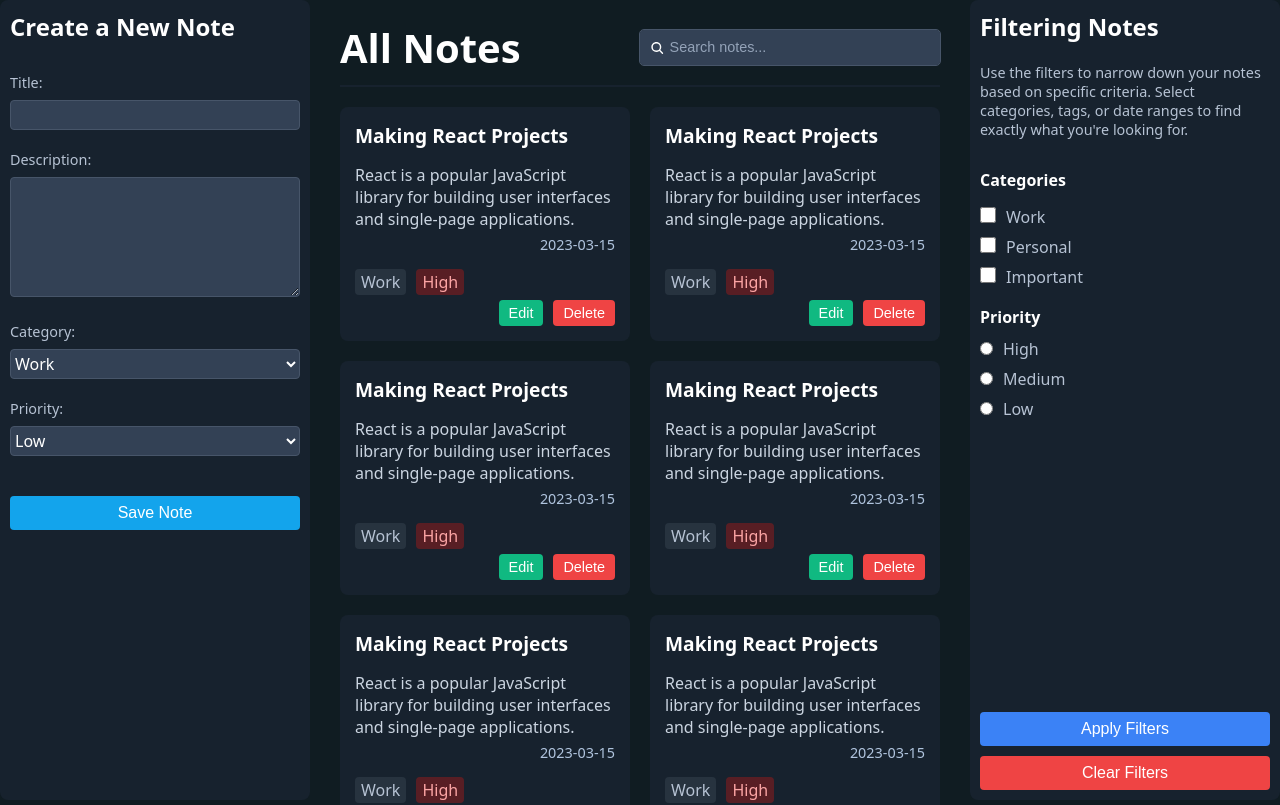
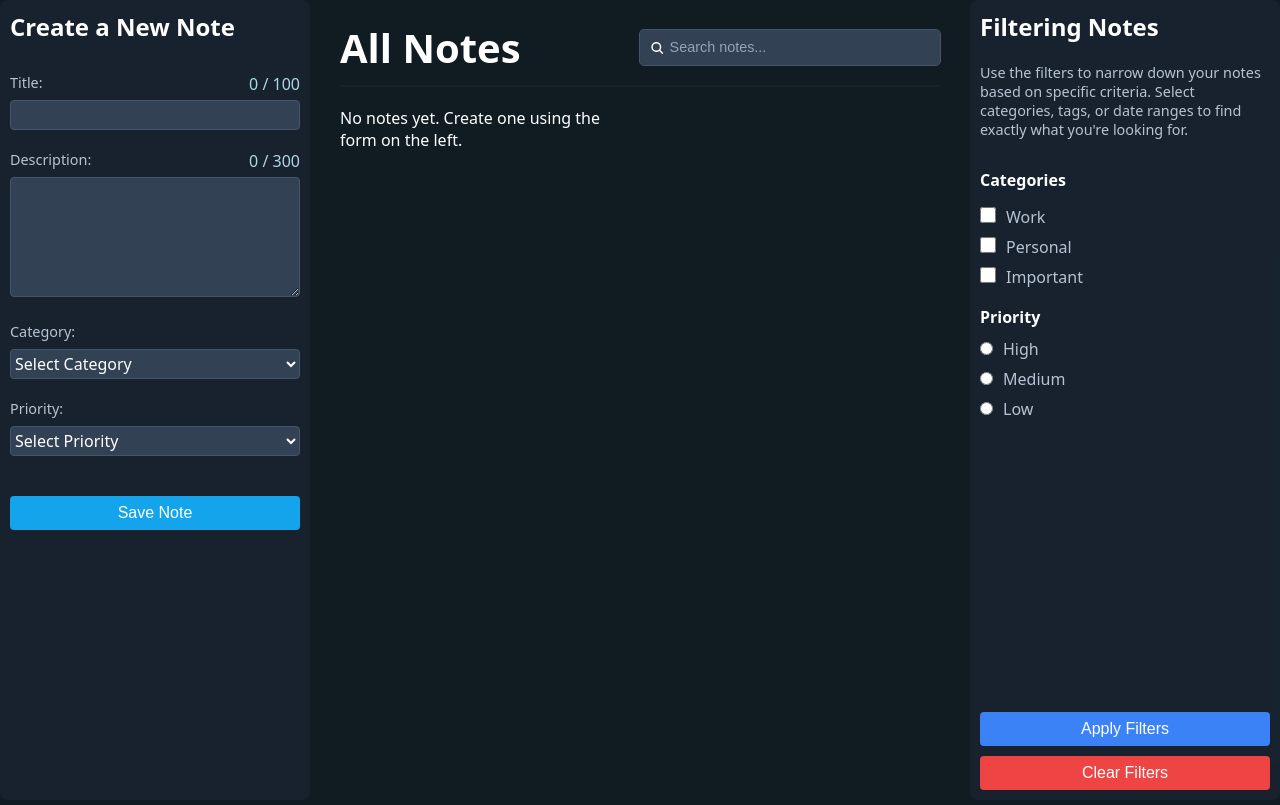
Before and after one commit to RaviCoderWallah/React-Mini-Project, a React (Vite) app in the folder 03_Product-Filter/: page / in a window 1280 px wide. Shown: the top 805 px of the page. Built offline with nearby package versions, Linux system fonts and the light colour scheme.

Commit message:
feat: saved on localstorage, filter apply based on priority

```diff
--- a/03_Product-Filter/components/LeftSideBar.jsx
+++ b/03_Product-Filter/components/LeftSideBar.jsx
@@ -1,29 +1,118 @@
-const LeftSideBar = () => {
+import { useState } from "react";
+
+const LeftSideBar = ({ setAllNotes, allNotes, setFilteredNotes }) => {
+  const [formData, setFormData] = useState({
+    id: crypto.randomUUID(),
+    title: '',
+    description: '',
+    category: '',
+    priority: '',
+    dateCreateAt: new Date().toLocaleDateString('en-GB').replace(/\//g, '-')
+  });
+
+  const [trackTitleLength, isTrackTitleLength] = useState(0);
+  const [trackDescriptionLength, isTrackDescriptionLength] = useState(0);
+
+  // Handle input change dynamically
+  const handleChange = (e) => {
+    const { name, value } = e.target;
+    setFormData((prev) => ({
+      ...prev,
+      [name]: value
+    }));
+
+    if (name === "title") {
+      isTrackTitleLength(value.length);
+    }
+
+    if (name === "description") {
+      isTrackDescriptionLength(value.length);
+    }
+  };
+
+  const handleSubmit = (e) => {
+    e.preventDefault();
+
+    // Add the new note to both states
+    const updatedNotes = [...allNotes, formData];
+    setAllNotes(updatedNotes);      // ✅ update master data
+    setFilteredNotes(updatedNotes); // ✅ show it immediately on UI
+
+    // Reset form
+    setFormData({
+      id: crypto.randomUUID(),
+      title: '',
+      description: '',
+      category: '',
+      priority: '',
+      dateCreateAt: new Date().toLocaleDateString('en-GB').replace(/\//g, '-')
+    });
+    isTrackTitleLength(0);
+    isTrackDescriptionLength(0);
+  };
+
   return (
     <div className="left-sidebar">
       <h1>Create a New Note</h1>
-      <form>
+      <form onSubmit={handleSubmit}>
         <div className="left-sidebar-controls">
+
           <div>
-            <label htmlFor="title">Title:</label>
-            <input type="text" id="title" name="title" />
+            <div className="input-label">
+              <label htmlFor="title">Title:</label>
+              <span>{trackTitleLength} / 100</span>
+            </div>
+            <input
+              type="text"
+              id="title"
+              name="title"
+              value={formData.title}
+              onChange={handleChange}
+              required
+              spellCheck="false"
+            />
           </div>
+
           <div>
-            <label htmlFor="description">Description:</label>
-            <textarea id="description" name="description"></textarea>
+            <div className="input-label">
+              <label htmlFor="description">Description:</label>
+              <span>{trackDescriptionLength} / 300</span>
+            </div>
+            <textarea
+              id="description"
+              name="description"
+              value={formData.description}
+              onChange={handleChange}
+              required
+              spellCheck="false"
+            ></textarea>
           </div>
+
           <div>
             <label htmlFor="category">Category:</label>
-            <select name="category" id="category">
+            <select
+              name="category"
+              id="category"
+              value={formData.category}
+              onChange={handleChange}
+            >
+              <option value="" disabled>Select Category</option>
               <option value="work">Work</option>
               <option value="personal">Personal</option>
-              <option value="shopping">Ideas</option>
+              <option value="ideas">Ideas</option>
               <option value="other">Other</option>
             </select>
           </div>
+
           <div>
             <label htmlFor="priority">Priority:</label>
-            <select name="priority" id="priority">
+            <select
+              name="priority"
+              id="priority"
+              value={formData.priority}
+              onChange={handleChange}
+            >
+              <option value="" disabled>Select Priority</option>
               <option value="low">Low</option>
               <option value="medium">Medium</option>
               <option value="high">High</option>
@@ -33,7 +122,7 @@ const LeftSideBar = () => {
         <button type="submit">Save Note</button>
       </form>
     </div>
-  )
-}
+  );
+};
 
-export default LeftSideBar
+export default LeftSideBar;
--- a/03_Product-Filter/components/NotesCard.jsx
+++ b/03_Product-Filter/components/NotesCard.jsx
@@ -1,17 +1,15 @@
-const NotesCard = () => {
+const NotesCard = ({ note }) => {
   return (
     <div className="notes-card">
-      <h2 className="notes-title">Making React Projects</h2>
-      <p className="notes-content">
-        React is a popular JavaScript library for building user interfaces and single-page applications.
-      </p>
-      <div className="notes-created-date">2023-03-15</div>
-      <div class="notes-tag">
+      <h2 className="notes-title">{note.title}</h2>
+      <p className="notes-content">{note.description}</p>
+      <div className="notes-created-date">{note.dateCreateAt}</div>
+      <div className="notes-tag">
         <div className="category-tag">
-          Work
+          {note.category}
         </div>
-        <div className="priority-tag high">
-          High
+        <div className={`priority-tag ${note.priority}`}>
+          {note.priority}
         </div>
       </div>
       <div className="notes-footer">
--- a/03_Product-Filter/components/NotesCardList.jsx
+++ b/03_Product-Filter/components/NotesCardList.jsx
@@ -1,19 +1,22 @@
 import HeaderSearchBar from "./HeaderSearchBar"
 import NotesCard from "./NotesCard"
 
-const NotesCardList = () => {
+const NotesCardList = ({ notesData }) => {
   return (
     <div className="main-content">
       <HeaderSearchBar />
       <div className="notes-card-list">
-        <NotesCard />
-        <NotesCard />
-        <NotesCard />
-        <NotesCard />
-        <NotesCard />
-        <NotesCard />
-        <NotesCard />
-        <NotesCard />
+        {notesData?.map(note => (
+          <NotesCard
+            key={note.id}
+            note={note}
+          />
+        ))}
+        {notesData?.length === 0 && (
+          <div className="no-notes">
+            No notes yet. Create one using the form on the left.
+          </div>
+        )}
       </div>
     </div>
   )
--- a/03_Product-Filter/components/RightSideBar.jsx
+++ b/03_Product-Filter/components/RightSideBar.jsx
@@ -1,4 +1,30 @@
-const RightSideBar = () => {
+import { useState } from "react"
+
+const RightSideBar = ({ allNotes, setFilteredNotes }) => {
+
+ const [filterPriority, setFilterPriority] = useState("");
+
+  const handleChange = (e) => {
+    setFilterPriority(e.target.value);
+  };
+
+  const handleApplyFilter = () => {
+    if (filterPriority === "") {
+      setFilteredNotes(allNotes);
+      return;
+    }
+
+    const filteredData = allNotes.filter(
+      (note) => note.priority === filterPriority
+    );
+    setFilteredNotes(filteredData);
+  };
+
+  const handleClearFilter = () => {
+    setFilterPriority("");
+    setFilteredNotes([]); // show all notes again
+  };
+
   return (
     <div className="right-sidebar">
       <h1>Filtering Notes</h1>
@@ -27,15 +53,34 @@ const RightSideBar = () => {
           <h3>Priority</h3>
           <div className="priority-filter">
             <label>
-              <input type="radio" name="priority" value="high" />
+              <input
+                type="radio"
+                name="priority"
+                value="high"
+                onChange={handleChange}
+                checked={filterPriority === "high"}
+              />
               High
             </label>
             <label>
-              <input type="radio" name="priority" value="medium" />
+              <input
+                type="radio"
+                name="priority"
+                value="medium"
+                onChange={handleChange}
+                checked={filterPriority === "medium"}
+
+              />
               Medium
             </label>
             <label>
-              <input type="radio" name="priority" value="low" />
+              <input
+                type="radio"
+                name="priority"
+                value="low"
+                onChange={handleChange}
+                checked={filterPriority === "low"}
+              />
               Low
             </label>
           </div>
@@ -45,8 +90,18 @@ const RightSideBar = () => {
 
 
       <div className="filter-btns">
-        <button className="apply-filters-button">Apply Filters</button>
-        <button className="clear-filters-button">Clear Filters</button>
+        <button
+          className="apply-filters-button"
+          onClick={handleApplyFilter}
+        >
+          Apply Filters
+        </button>
+        <button
+          className="clear-filters-button"
+          onClick={handleClearFilter}
+        >
+          Clear Filters
+        </button>
       </div>
     </div>
   )
--- a/03_Product-Filter/src/App.css
+++ b/03_Product-Filter/src/App.css
@@ -380,3 +380,12 @@ input[type="checkbox"] {
 }
 
 /* right sidebar styling end  */
+
+.input-label{
+    display: flex;
+    justify-content: space-between;
+}
+
+.input-label span{
+    color: lightblue;
+}
--- a/03_Product-Filter/src/App.jsx
+++ b/03_Product-Filter/src/App.jsx
@@ -1,18 +1,41 @@
+import { useState } from 'react'
 import LeftSideBar from '../components/LeftSideBar'
 import NotesCardList from '../components/NotesCardList'
 import RightSideBar from '../components/RightSideBar'
 import './App.css'
+import { useEffect } from 'react'
 
 function App() {
+  const [allNotes, setAllNotes] = useState([]);      // 🔹 original data
+  const [filteredNotes, setFilteredNotes] = useState([]); // 🔹 what to display
+
+
+  useEffect(() => {
+    const savedNotes = localStorage.getItem('notes');
+    if (savedNotes) {
+      setAllNotes(JSON.parse(savedNotes));
+    }
+  }, []);
+
+
+  useEffect(() => {
+    if (allNotes.length > 0) {
+      localStorage.setItem('notes', JSON.stringify(allNotes));
+    }
+  }, [allNotes]);
+
 
   return (
-    <>
-      <div className='wrapper'>
-        <LeftSideBar/>
-        <NotesCardList/>
-        <RightSideBar/>
-      </div>
-    </>
+    <div className='wrapper'>
+      {/* Left side adds notes */}
+      <LeftSideBar setAllNotes={setAllNotes} allNotes={allNotes} setFilteredNotes={setFilteredNotes} />
+
+      {/* Center shows visible notes */}
+      <NotesCardList notesData={filteredNotes.length ? filteredNotes : allNotes} />
+
+      {/* Right side filters */}
+      <RightSideBar allNotes={allNotes} setFilteredNotes={setFilteredNotes} />
+    </div>
   )
 }
 
```
Also changed, not shown: 03_Product-Filter/helper/helper.js (added).
